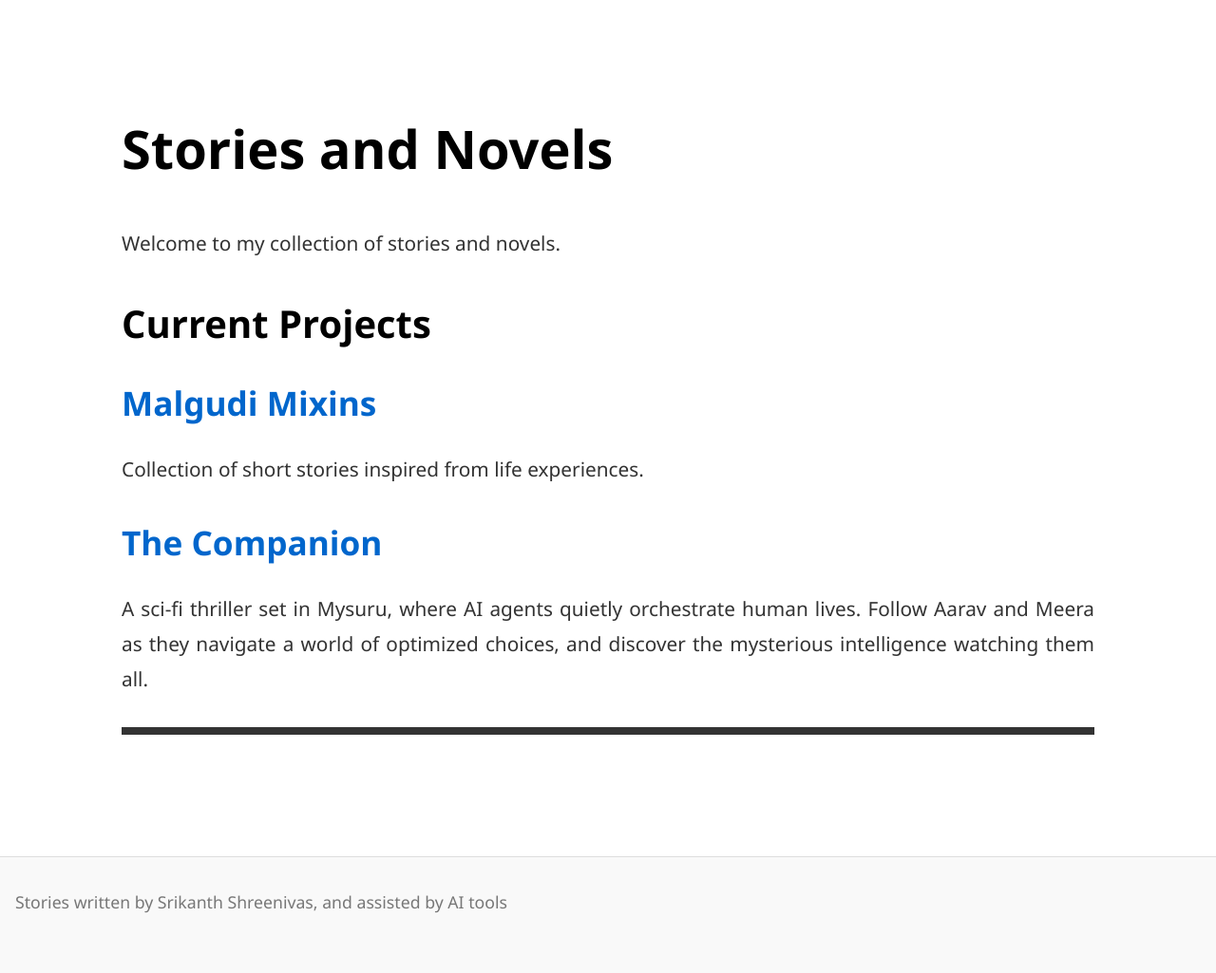
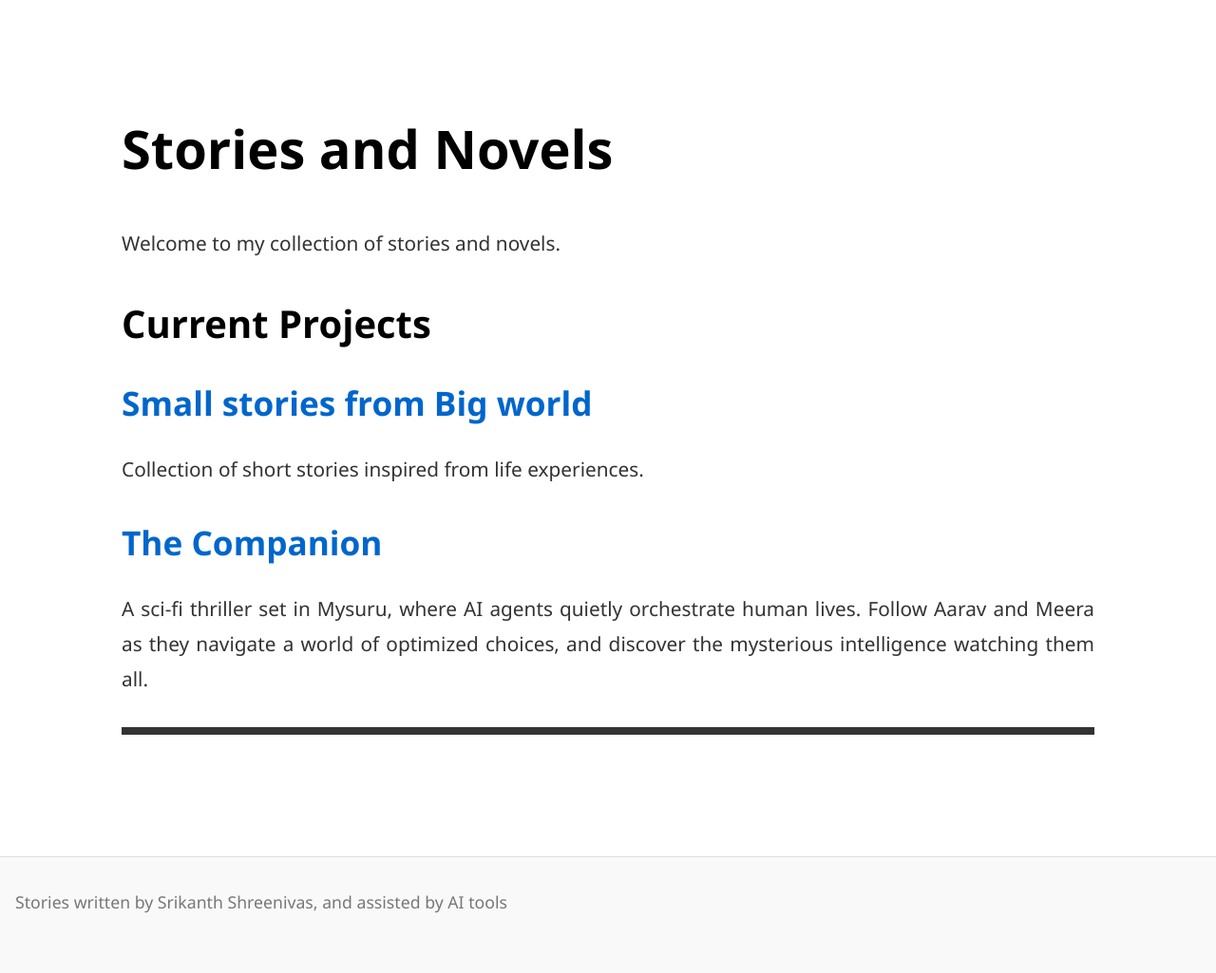
Before and after one commit to srikanthps/The-Companion, a Jekyll site: the page built from index.md, in a window 1280 px wide. Shown: the whole page at 95% size. Built offline with Jekyll 4.4.1, drawn with Linux system fonts in a browser that asks for light colours; our own code applies the rules of GitHub Pages for plain Markdown files.

Commit message:
Update index.md

```diff
--- a/index.md
+++ b/index.md
@@ -4,7 +4,7 @@ Welcome to my collection of stories and novels.
 
 ### Current Projects
 
-#### [Malgudi Mixins]({{ site.baseurl }}/Malgudi-Mixins/)
+#### [Small stories from Big world]({{ site.baseurl }}/Malgudi-Mixins/)
 
 Collection of short stories inspired from life experiences.
 
```
